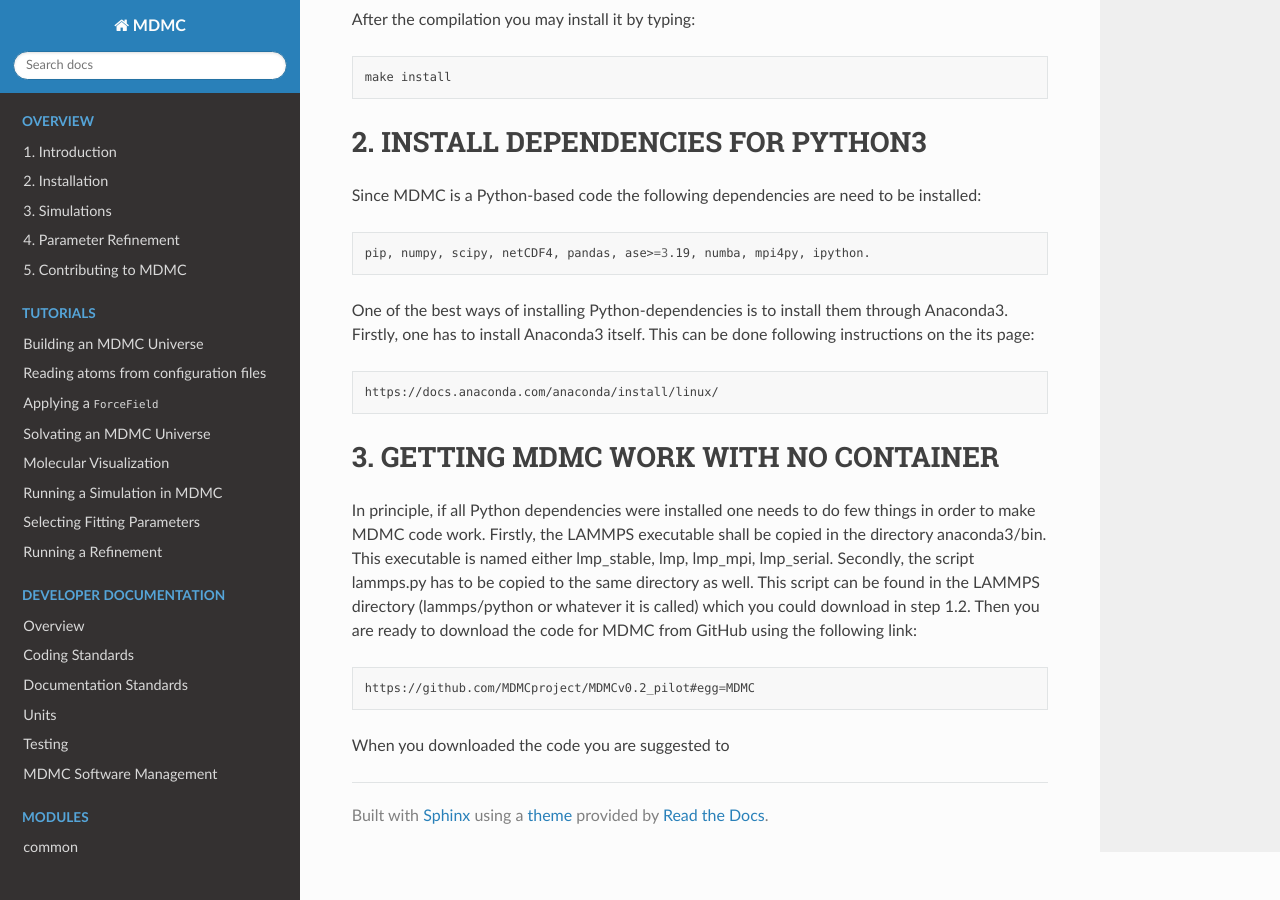
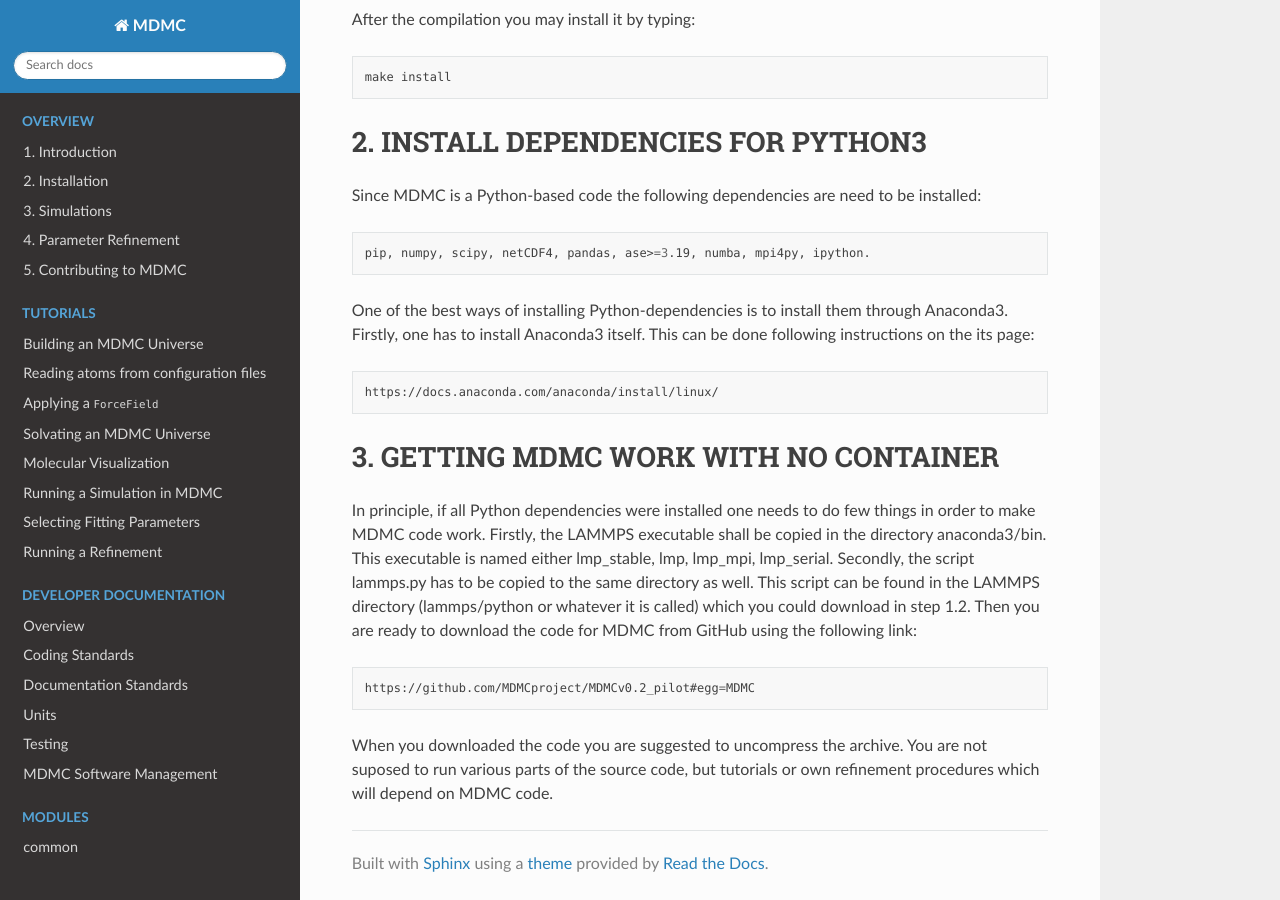
Before and after one commit to ISISNeutronMuon/MDMC, a Sphinx documentation site: the page built from doc/pages/installation/NOCONTAINER_LINUX.rst, in a window 1280 px wide and 900 px high, scrolled down 1330 px. Built offline with Sphinx 7.4.7 and the Read the Docs theme 2.0.0, drawn with Linux system fonts in a browser that asks for light colours; pages that are not in the unit, such as notebooks, are missing from menus.

Commit message:
Update NOCONTAINER_LINUX.rst

```diff
--- a/doc/pages/installation/NOCONTAINER_LINUX.rst
+++ b/doc/pages/installation/NOCONTAINER_LINUX.rst
@@ -84,4 +84,4 @@ Then you are ready to download the code for MDMC from GitHub using the following
 
  https://github.com/MDMCproject/MDMCv0.2_pilot#egg=MDMC
 
-When you downloaded the code you are suggested to
+When you downloaded the code you are suggested to uncompress the archive. You are not suposed to run various parts of the source code, but tutorials or own refinement procedures which will depend on MDMC code.
```
